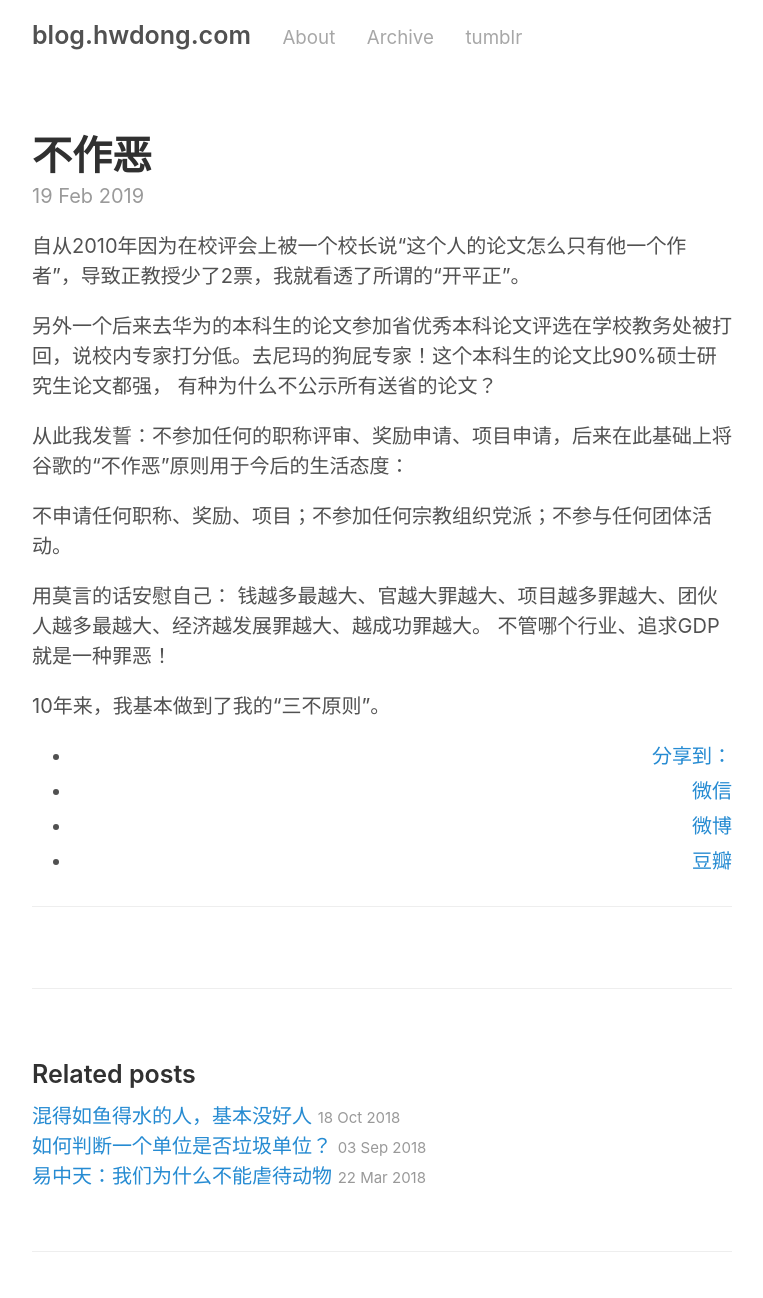
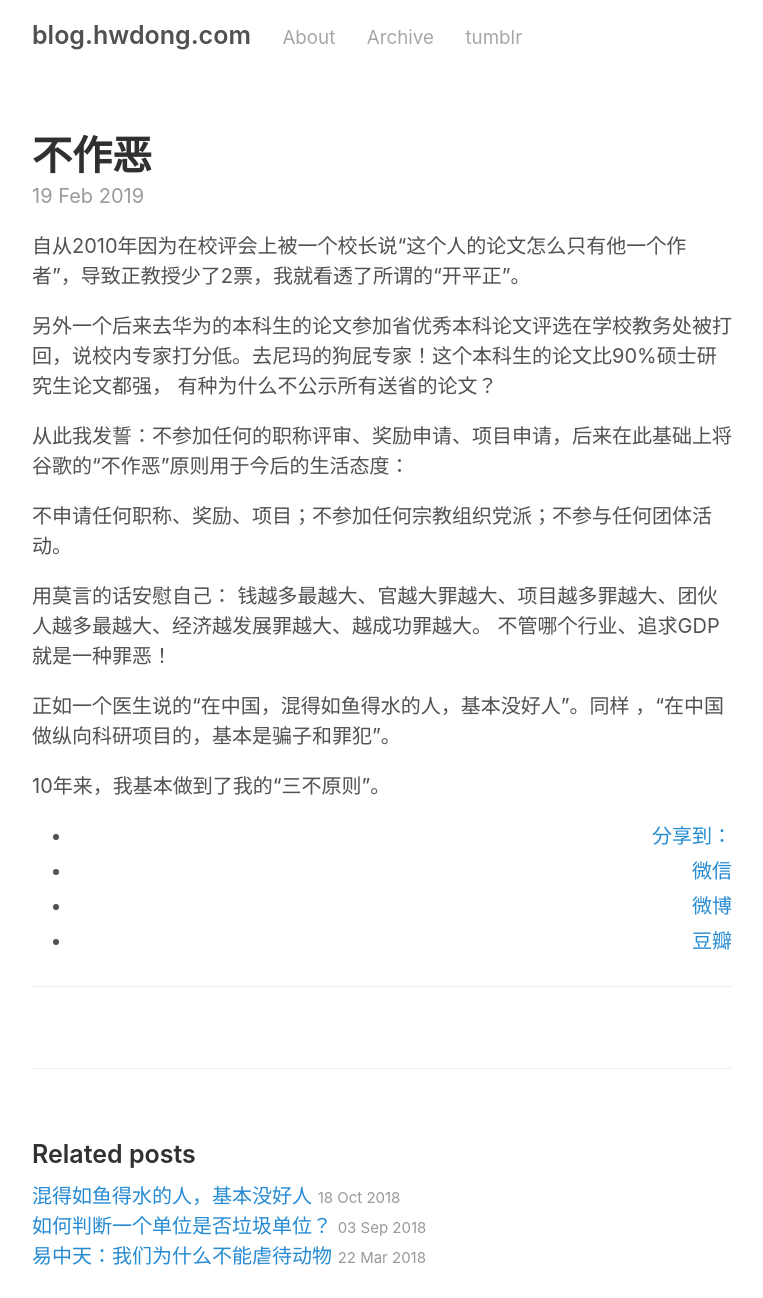
Before and after one commit to hwdong/hwdong-old.github.io, a Jekyll site: the page built from _posts/2019-02-19-不做恶.md, in a window 1280 px wide. Shown: the top 1298 px of the page, without its empty margins (258-1021 px from the left). Built offline with Jekyll 4.4.1, drawn with Linux system fonts in a browser that asks for light colours; comment, search, counter and statistics services are not loaded; grey boxes are pictures that could not be loaded.

Commit message:
Update 2019-02-19-不做恶.md

```diff
--- a/_posts/2019-02-19-不做恶.md
+++ b/_posts/2019-02-19-不做恶.md
@@ -21,4 +21,6 @@ tags:
 
 用莫言的话安慰自己： 钱越多最越大、官越大罪越大、项目越多罪越大、团伙人越多最越大、经济越发展罪越大、越成功罪越大。 不管哪个行业、追求GDP就是一种罪恶！
 
+正如一个医生说的“在中国，混得如鱼得水的人，基本没好人”。同样 ，“在中国做纵向科研项目的，基本是骗子和罪犯”。
+
 10年来，我基本做到了我的“三不原则”。
```
